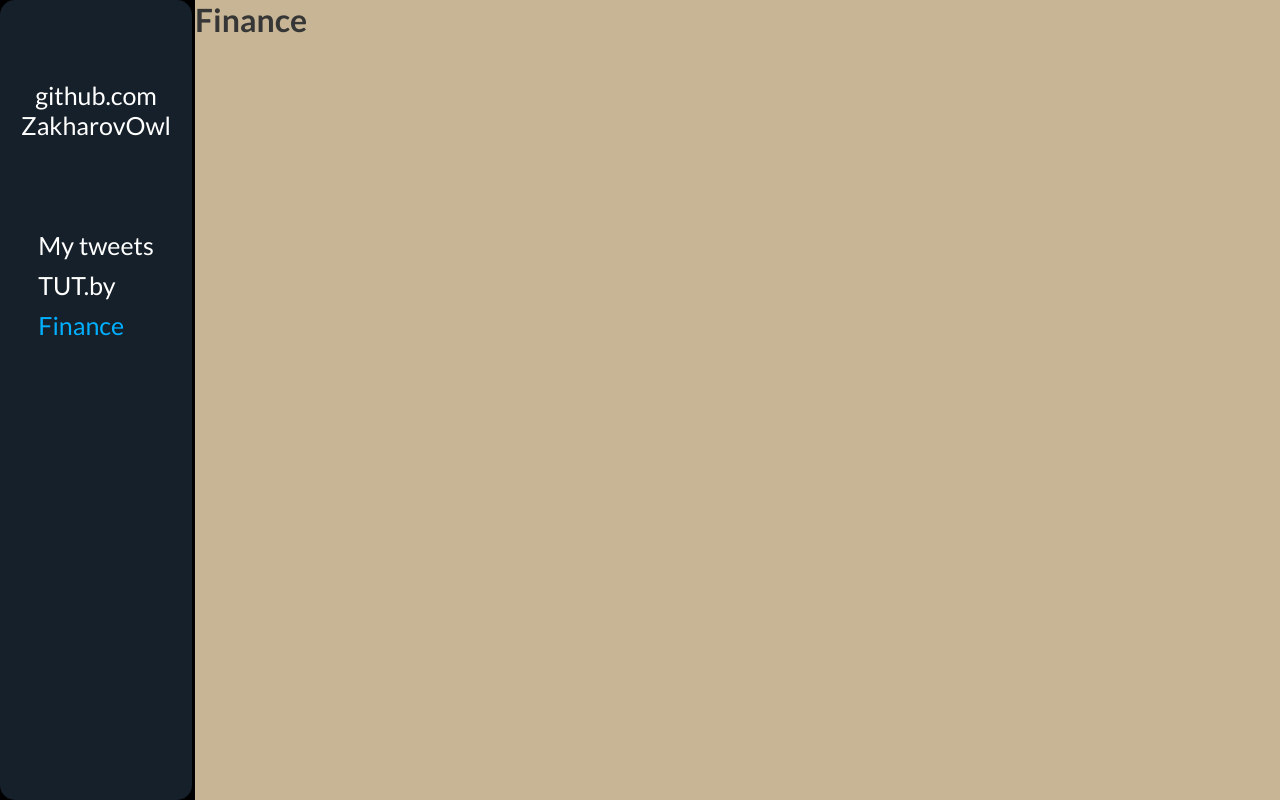
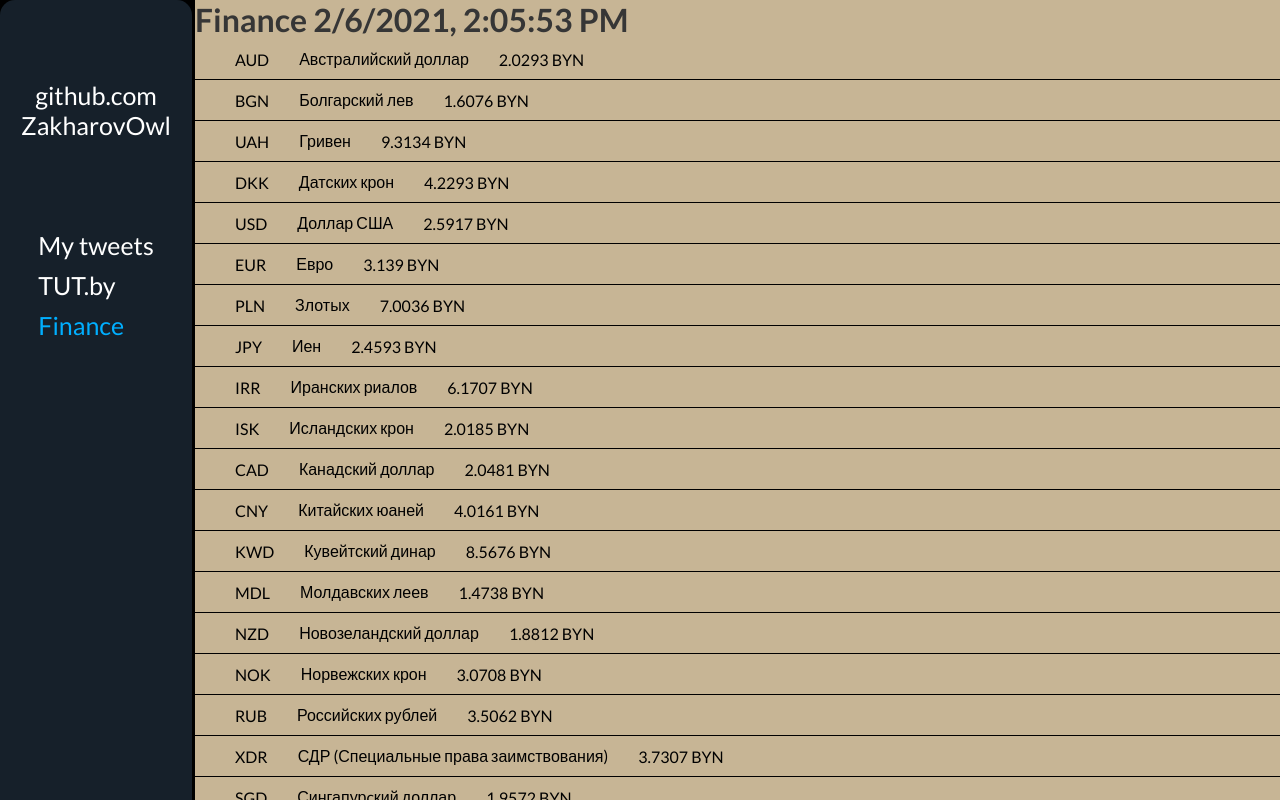
Before and after one commit to ZakharovOwl/newsApp, a React (Create React App) app: page /finance in a window 1280 px wide. Shown: the top 800 px of the page. Built offline with nearby package versions, Linux system fonts and the light colour scheme; no server answers.

Commit message:
feat: add full finance

```diff
--- a/src/App.js
+++ b/src/App.js
@@ -1,9 +1,6 @@
-import React, { useState, useEffect } from "react";
+import React, { useState} from "react";
 import { BrowserRouter, Route} from "react-router-dom";
 
-//redux
-import {useDispatch, useSelector} from "react-redux";
-import { loadCurrency } from "./actions/currencyAction";
 
 //components
 import Finance from "./components/Finance/Finance";
@@ -18,10 +15,7 @@ import "./styles/App.scss";
 
 
 function App() {
-  const dispatch = useDispatch();
-  useEffect(()=>{
-    dispatch(loadCurrency())
-  })
+
 
 
   let dataTweets = localStorage.getItem("dataTweets");
--- /dev/null
+++ b/src/components/Finance/CurrencyCard.jsx
@@ -0,0 +1,14 @@
+import React from "react";
+
+
+const CurrencyCard =(props)=>{
+return(
+    <div className='card'>
+        <p>{props.abbreviation}</p>
+        <p>{props.name}</p>
+        <p>{`${props.rate} BYN`}</p>
+    </div>
+)
+}
+
+export default CurrencyCard;
--- a/src/components/Finance/Finance.jsx
+++ b/src/components/Finance/Finance.jsx
@@ -1,20 +1,43 @@
-import React, { useState, useEffect } from "react";
-
+import React, { useEffect } from "react";
+import { СurrencyArr } from "./../../api";
 //redux
-import {useDispatch, useSelector} from "react-redux";
+import { useDispatch, useSelector } from "react-redux";
 import { loadCurrency } from "../../actions/currencyAction";
-
+import CurrencyCard from "./CurrencyCard";
 
 const Finance = () => {
   const dispatch = useDispatch();
-  useEffect(()=>{
-    dispatch(loadCurrency())
-  },[])
-  const currency = useSelector(state => state.currency.currencyAll.data);
-  console.log(currency);
+  useEffect(() => {
+    dispatch(loadCurrency());
+  }, [dispatch]);
+  const currency = useSelector((state) => state.currency.currencyAll.data);
+  let trueCurrency;
+  const chechCurrency = () => {
+    if (currency === true) {
+      trueCurrency = currency;
+    } else {
+      trueCurrency = СurrencyArr()
+    }
+  };
+  chechCurrency();
+
+  //console.log(currency);
+
+  let date = new Date().toLocaleString();
+
   return (
-    <div>
-      <h1>Finance</h1>
+    <div className="currency-wrapper">
+      <h1>{`Finance ${date}`}</h1>
+      <div className="currencyList">
+        {trueCurrency.map((card) => (
+          <CurrencyCard
+            name={card.Cur_Name}
+            abbreviation={card.Cur_Abbreviation}
+            rate={card.Cur_OfficialRate}
+            key={card.Cur_Name}
+          />
+        ))}
+      </div>
     </div>
   );
 };
--- a/src/styles/App.scss
+++ b/src/styles/App.scss
@@ -1,6 +1,7 @@
 @import "./MyTweets";
 @import "./Navnar";
 @import "./Treends";
+@import '_CardCurrency';
 
 * {
   margin: 0;
--- /dev/null
+++ b/src/styles/_CardCurrency.scss
@@ -0,0 +1,14 @@
+.card{
+    display: flex;
+    align-items: center;
+    justify-content: start;
+    padding: 10px;
+    border-bottom: 1px solid;
+    cursor: pointer;
+    &:hover{
+        background-color: grey;
+    }
+    p {
+        margin-left: 30px;
+    }
+}
```
Also changed, not shown: src/api.js, 1 other file (tests, documents, lock files or other folders).
